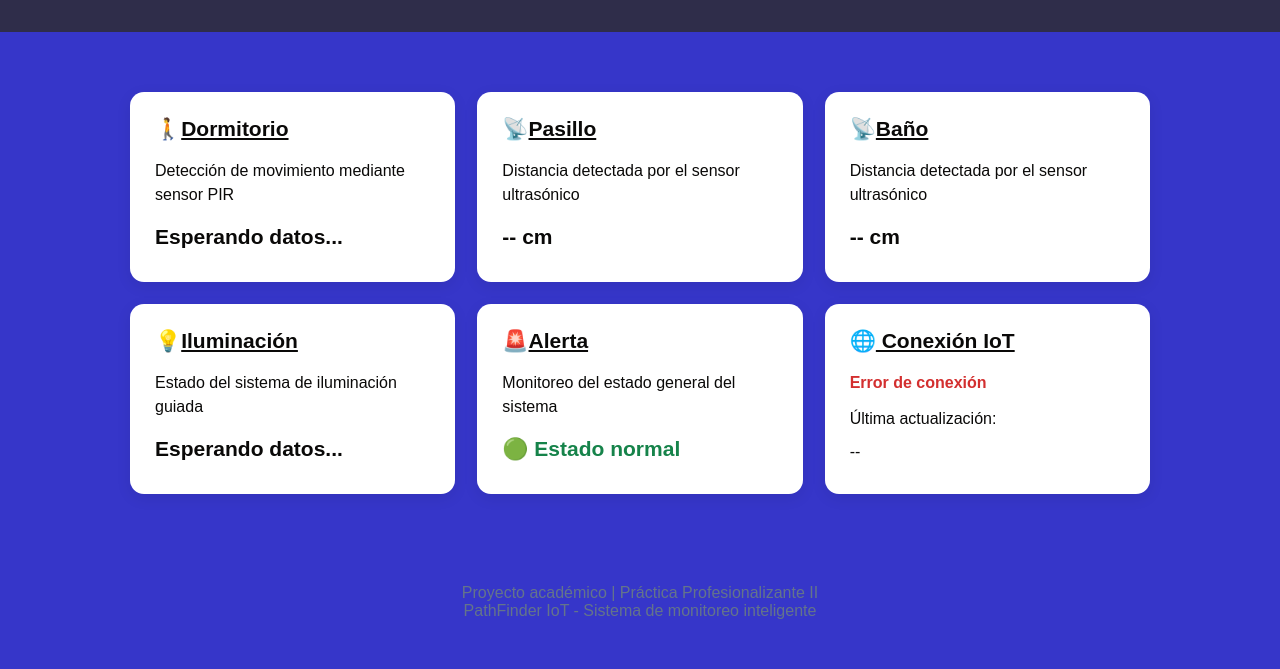
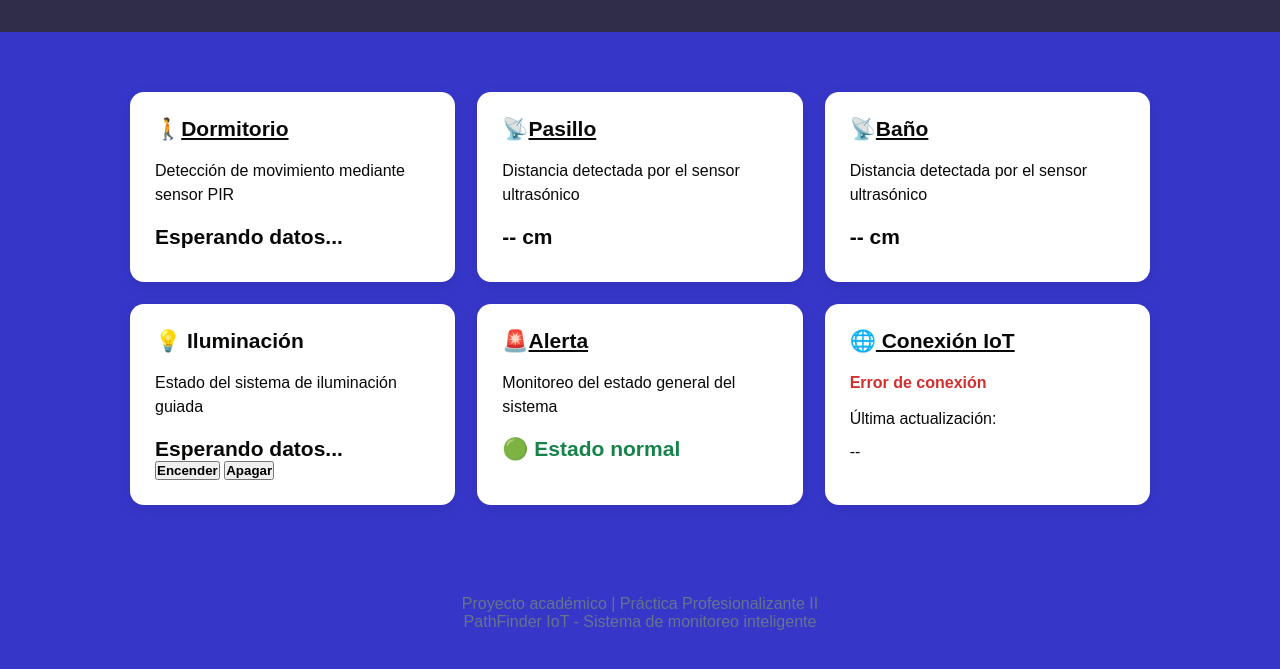
Before and after one commit to roalmi007-png/PathFinder-IoT-Triple-A, a plain HTML site: page index.html in a window 1280 px wide. Shown: the part 107-776 px from the top of the page. Drawn offline with Linux system fonts and the light colour scheme; no server answers.

Commit message:
index.html

```diff
--- a/index.html
+++ b/index.html
@@ -43,11 +43,23 @@
         </section>
 
         <!-- ILUMINACIÓN -->
+
        <section class="tarjeta">
-            <h2>💡<u>Iluminación</u></h2>
+         <h2>💡 Iluminación</h2>
          <p>Estado del sistema de iluminación guiada</p>
+
           <div id="iluminacion" class="valor">
         Esperando datos...
+          </div>
+
+          <div class="controles-luz">
+                <button id="btnEncender" onclick="encenderLuz()">
+                 <b>Encender</b>
+                </button>
+
+                <button id="btnApagar" onclick="apagarLuz()">
+                 <b>Apagar</b>
+                </button>
          </div>
        </section>
 
```
Lines whose indentation alone changed are shown as unchanged.
